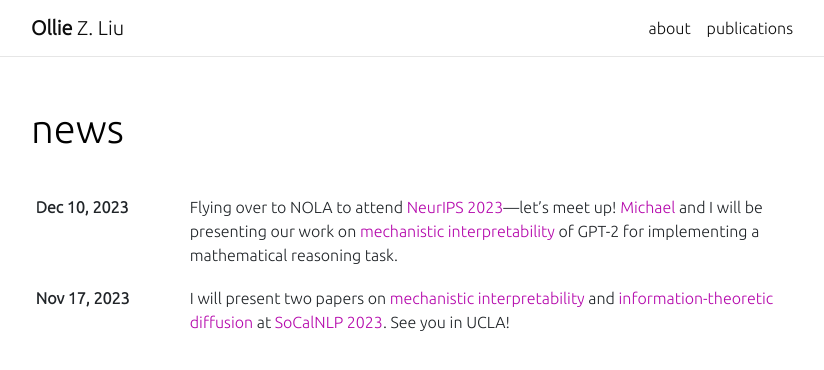
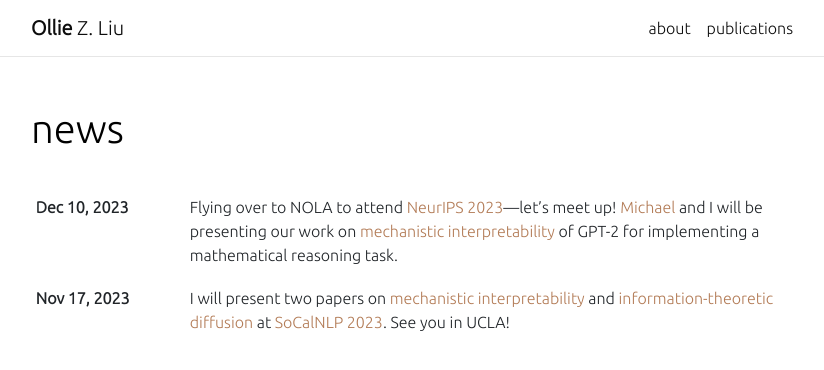
Before and after one commit to oliu-io/oliu-io.github.io, a Jekyll site: the page built from news.html, in a window 1280 px wide. Shown: the top 370 px of the page, without its empty margins (224-1048 px from the left). Built offline with Jekyll 4.4.1, drawn with Linux system fonts in a browser that asks for light colours; comment, search, counter and statistics services are not loaded; a style sheet for code colours, icons or effects is not loaded.

Commit message:
change global theme and hover color

```diff
--- a/_sass/_themes.scss
+++ b/_sass/_themes.scss
@@ -7,8 +7,8 @@
   --global-code-bg-color: #{$code-bg-color-light};
   --global-text-color: #{$black-color};
   --global-text-color-light: #{$grey-color};
-  --global-theme-color: #{$purple-color};
-  --global-hover-color: #{$purple-color};
+  --global-theme-color: #b37c57;
+  --global-hover-color: #b37c57;
   --global-hover-text-color: #{$white-color};
   --global-footer-bg-color: #{$grey-color-dark};
   --global-footer-text-color: #{$grey-color-light};
@@ -29,7 +29,6 @@
   --global-danger-block-bg: #ffe0e0;
   --global-danger-block-text: #600;
   --global-danger-block-title: #c00;
-  --my-hover-color: #ffb38a;
 
   .fa-sun {
     display : none;
```
